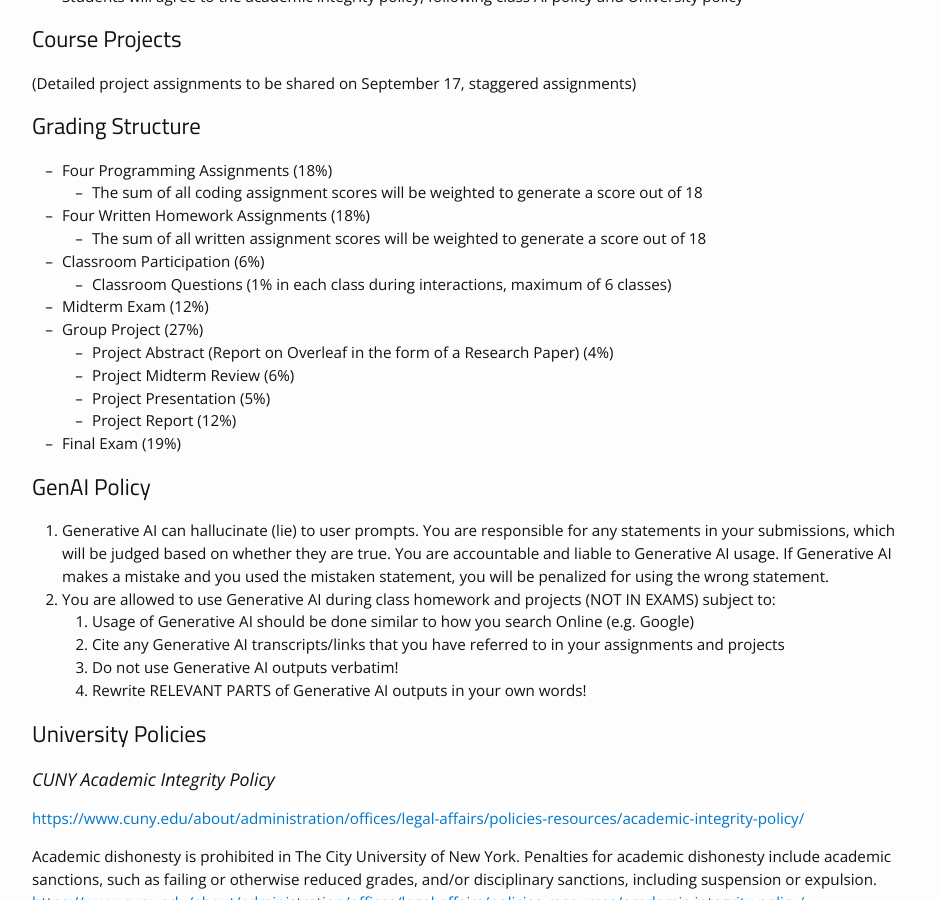
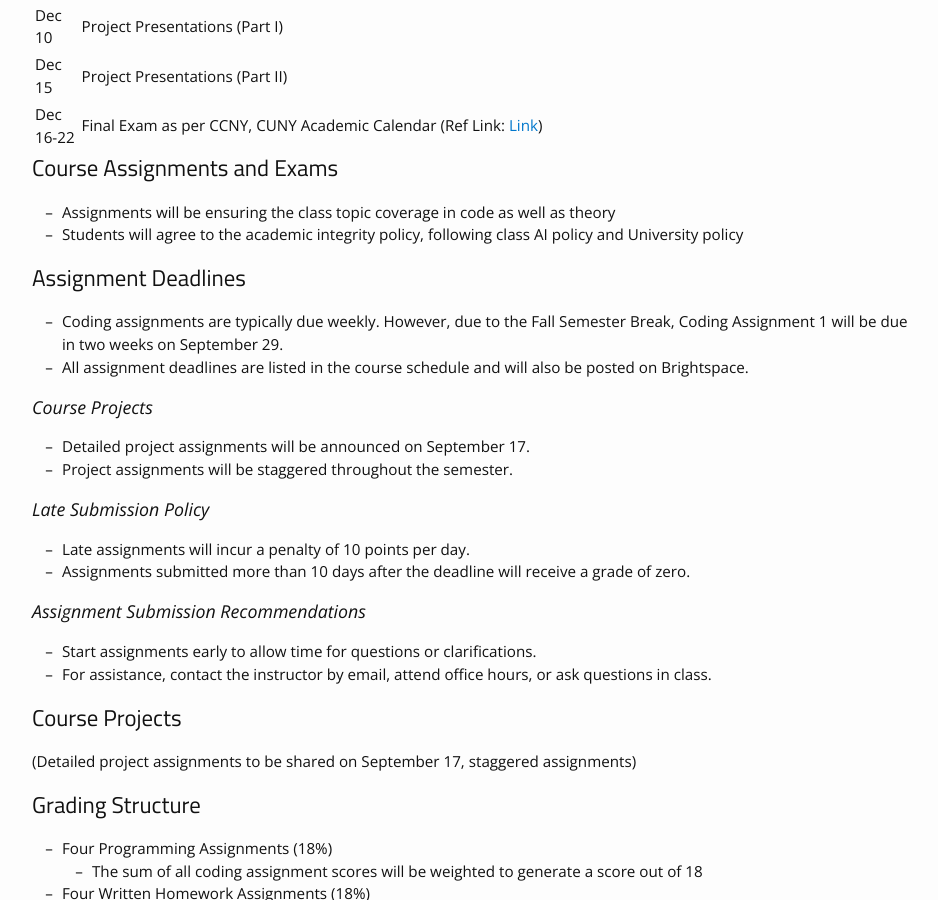
Before and after one commit to saptab/modern-distributed-computing-with-AI-Agents, a Jekyll site: the page built from static_files/syllabus_markdown.md, in a window 1280 px wide and 900 px high, scrolled down 4646 px. Shown: the whole window, without its empty margins (163-1101 px from the left). Built offline with Jekyll 4.4.1, drawn with Linux system fonts in a browser that asks for light colours; nearby versions of some CDN libraries; our own code applies the rules of GitHub Pages for plain Markdown files; some of the changed text lies outside the part shown.

Commit message:
update markdown syllabus

```diff
--- a/static_files/syllabus_markdown.md
+++ b/static_files/syllabus_markdown.md
@@ -61,6 +61,15 @@
 3. Convex Optimization for Statistics and Machine Learning, Volume 1: Analysis by Ryan Tibshirani 2025 [https://github.com/ryantibs/convexopt-book1/blob/main/book1.pdf](https://github.com/ryantibs/convexopt-book1/blob/main/book1.pdf)
 4. An Introduction to Statistical Learning with Python by Garreth James, Daniela Witten, Trevor Hastie, Robert Tibshirani, 2023 [https://www.statlearning.com/](https://www.statlearning.com/)
 
+## Google Colaboratory Set-Up for Assignments and Projects
+
+You can run the Jupyter Notebook for Coding Assignments  and Projects either:
+
+   1. Following the documentation on your local computer or CS Linux Lab where I am told by CCNY CS Dept that all CCNY CS students have accounts to access on the server [https://docs.jupyter.org/en/latest/running.html](https://docs.jupyter.org/en/latest/running.html)
+   2. The easiest way to run these accounts is creating a gmail account quicky with your name (student_name)@gmail.com as Google Colab offers free compute on Cloud to run experiments
+   3. To address our compute challenges, please create your Google Colab Account by Sept 17 class. I will confirm if accounts are created in class.
+
+
 ## Course Schedule
 
 The course schedule for the class (subject to revision) provides class topics and due dates. All submissions are due on the mentioned date in the table at 11:59 pm ET (Eastern Time).
@@ -109,6 +118,26 @@
 ## Course Assignments and Exams
 - Assignments will be ensuring the class topic coverage in code as well as theory
 - Students will agree to the academic integrity policy, following class AI policy and University policy
+
+## Assignment Deadlines
+
+- Coding assignments are typically due weekly. However, due to the Fall Semester Break, Coding Assignment 1 will be due in two weeks on September 29.
+- All assignment deadlines are listed in the course schedule and will also be posted on Brightspace.
+
+### Course Projects
+
+- Detailed project assignments will be announced on September 17.
+- Project assignments will be staggered throughout the semester.
+
+### Late Submission Policy
+
+- Late assignments will incur a penalty of 10 points per day.
+- Assignments submitted more than 10 days after the deadline will receive a grade of zero.
+
+### Assignment Submission Recommendations
+
+- Start assignments early to allow time for questions or clarifications.
+- For assistance, contact the instructor by email, attend office hours, or ask questions in class.
 
 ## Course Projects
 (Detailed project assignments to be shared on September 17, staggered assignments)
```
